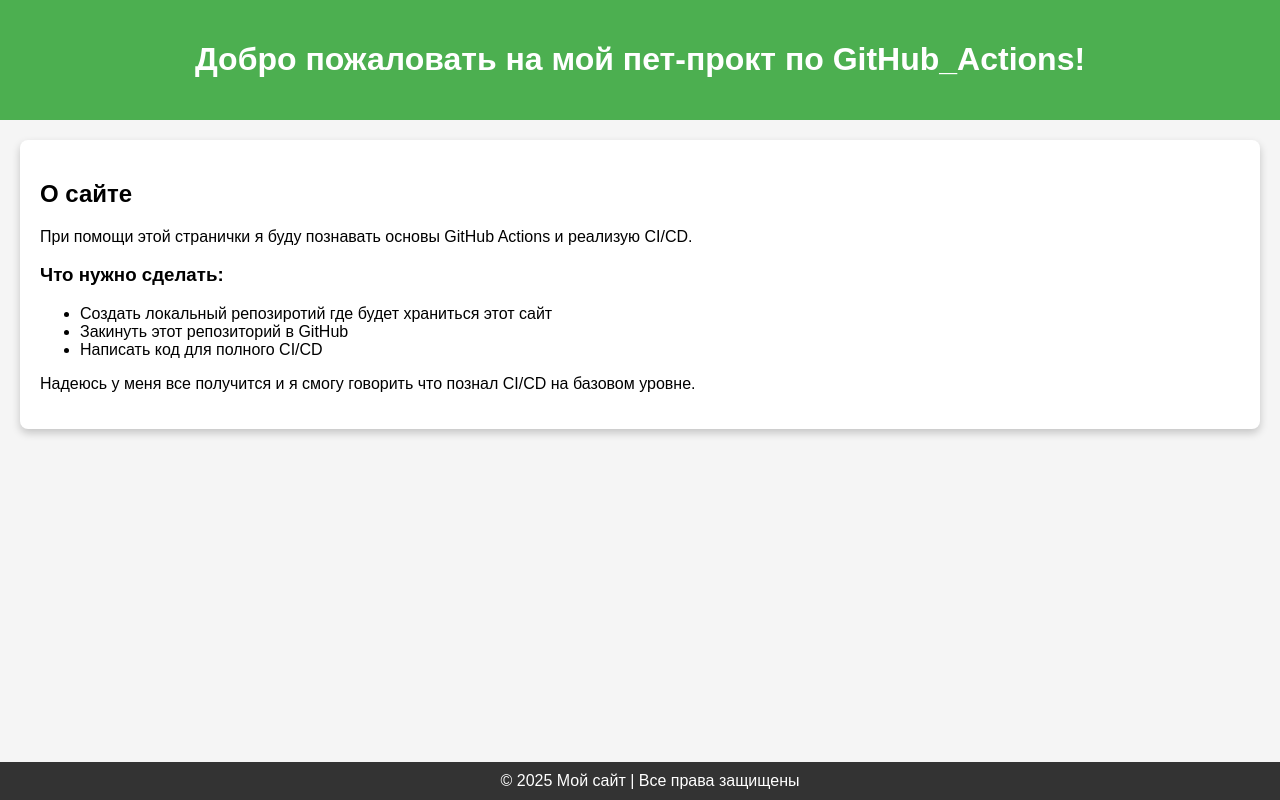
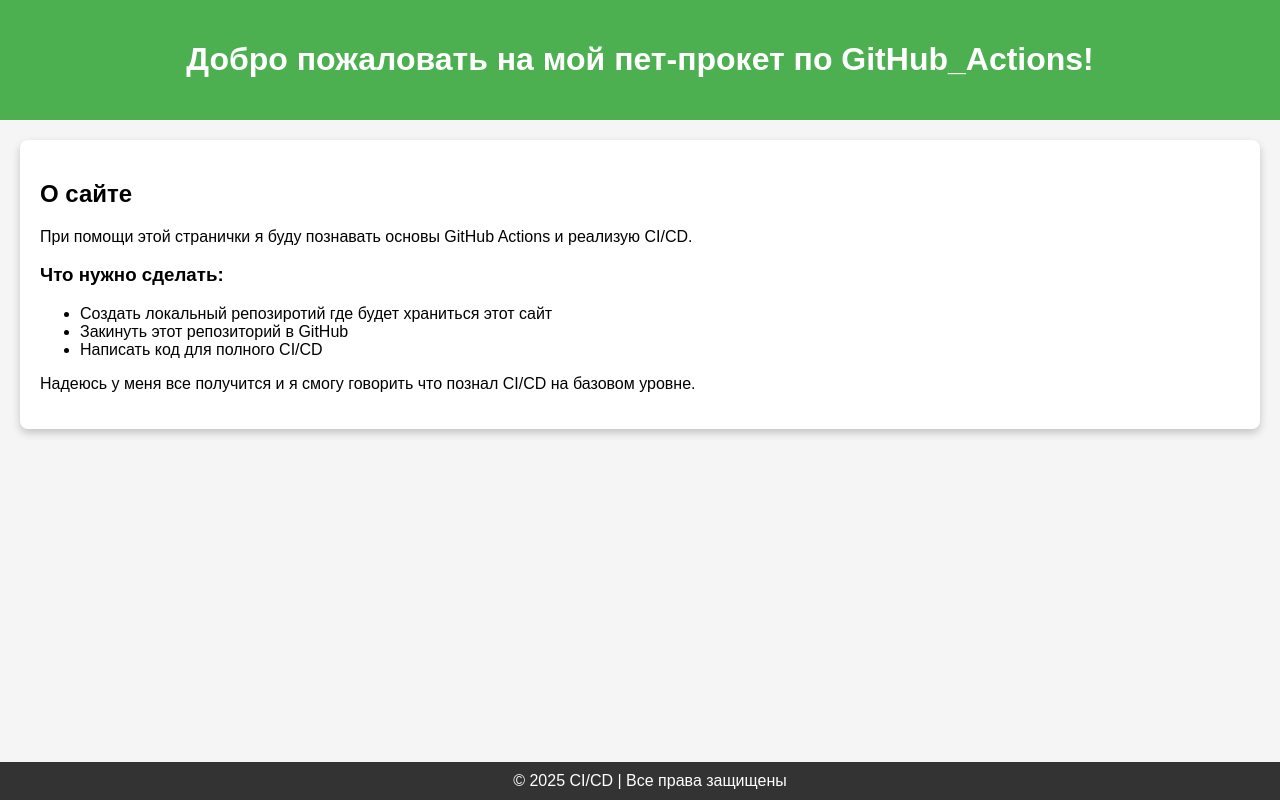
Before and after one commit to EvgTitov/GitHub_CI-CD, a plain HTML site: page index.html in a window 1280 px wide. Drawn offline with Linux system fonts and the light colour scheme.

Commit message:
Update index.html

```diff
--- a/index.html
+++ b/index.html
@@ -40,7 +40,7 @@
 </head>
 <body>
     <div class="header">
-        <h1>Добро пожаловать на мой пет-прокт по GitHub_Actions!</h1>
+        <h1>Добро пожаловать на мой пет-прокет по GitHub_Actions!</h1>
     </div>
 
     <div class="content">
@@ -58,7 +58,7 @@
     </div>
 
     <div class="footer">
-        &copy; 2025 Мой сайт | Все права защищены
+        &copy; 2025 CI/CD | Все права защищены
     </div>
 </body>
 </html>
```
